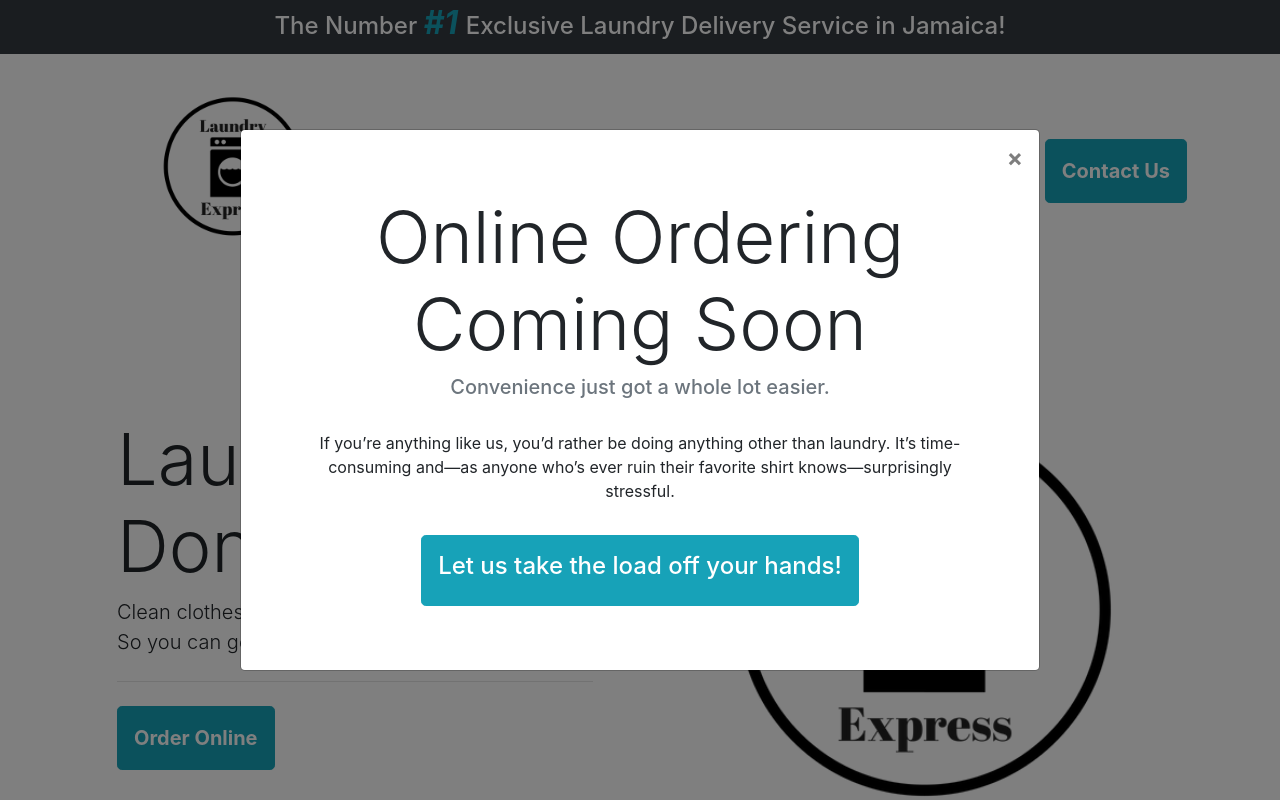
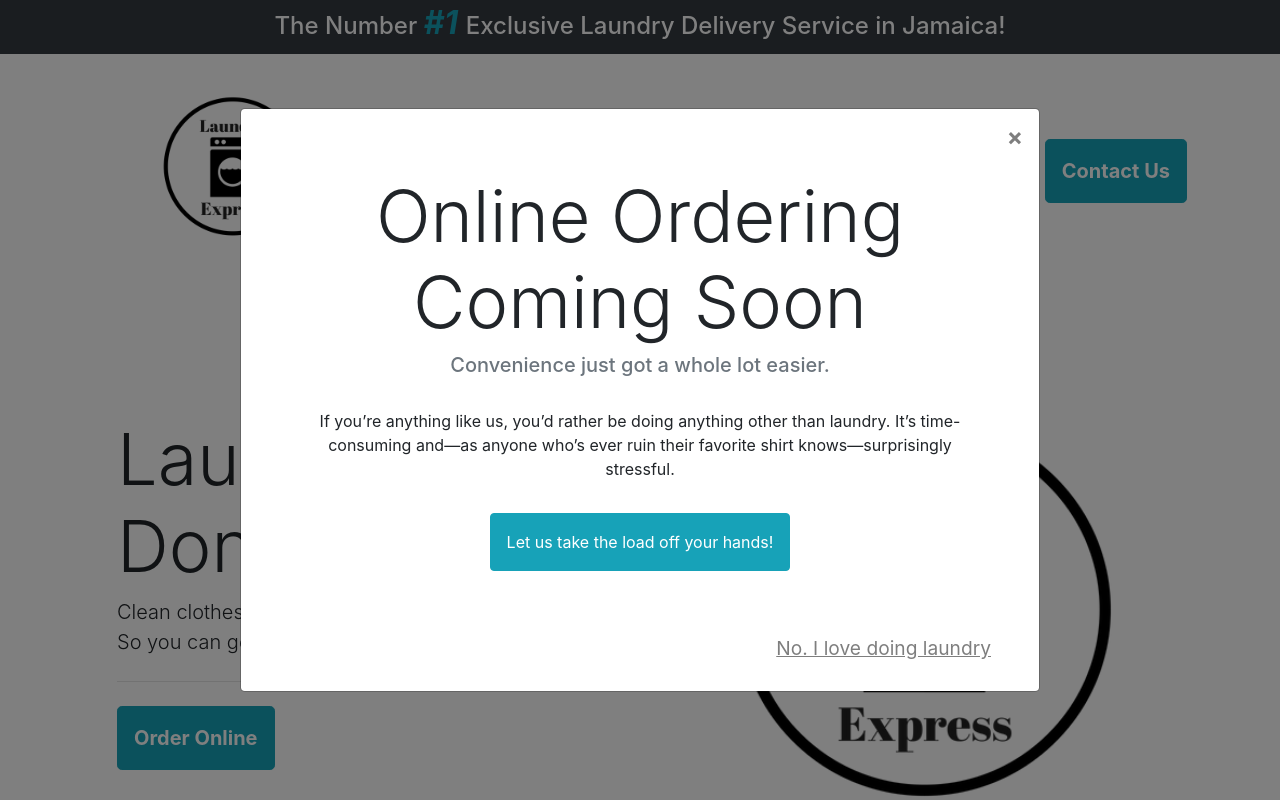
Before and after one commit to colinhdd/laundry-express, a plain HTML site: page index.html in a window 1280 px wide. Both pictures are taken after a click on the button "Contact Us". Shown: the top 800 px of the page. Drawn offline with nearby package versions, Linux system fonts and the light colour scheme.

Commit message:
changes to index page

```diff
--- a/index.html
+++ b/index.html
@@ -174,11 +174,14 @@
                     <p class="text-center h5 text-muted pb-4">Convenience just got a whole lot easier.</p>
                     <p class="text-center">If you’re anything like us, you’d rather be doing anything other than laundry. It’s time-consuming and—as anyone who’s ever ruin their favorite shirt knows—surprisingly stressful. </p>
                     <a href="https://mailchi.mp/59d1923f9bc8/laundryexpress">
-                <button class="btn btn-info btn-lg p-3 mt-3">
-                    <p class="text-center h4 text-white">Let us take the load off your hands!</p>
+                        <button class="btn btn-info p-3 mt-3">
+                           <span class="text-center text-white">Let us take the load off your hands!</span>
                         </button>
                     </a>
                 </div>
+                <button type="button" class="close btn-warning mr-3 p-3 " data-dismiss="modal" aria-label="Close">
+                    <span aria-hidden="true"><small><u>No. I love doing laundry</u></small></span>
+                </button>
             </div>
         </div>
     </div>
```
Lines whose indentation alone changed are shown as unchanged.
